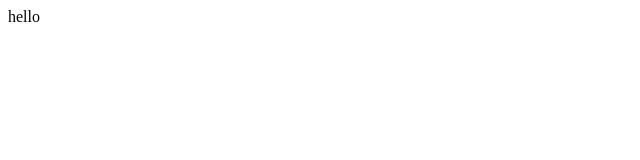
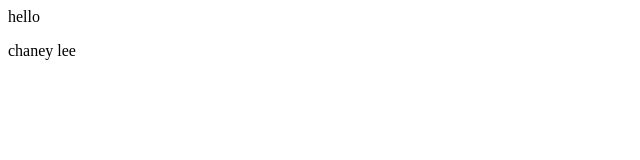
Before and after one commit to linnahe/linnahe.me, a plain HTML site: page index.html in a window 1280 px wide. Shown: the full height of the page, 0-640 px from the left. Drawn offline with Linux system fonts and the light colour scheme.

Commit message:
Update index.html

```diff
--- a/index.html
+++ b/index.html
@@ -201,4 +201,6 @@
 // ]]>
 </script>
 
+  <p> chaney lee </p>
+
 </html>
```
